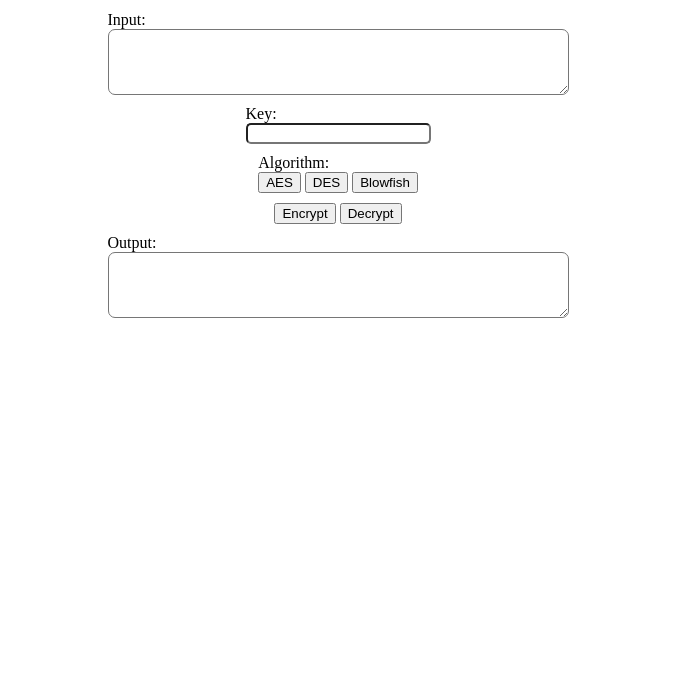
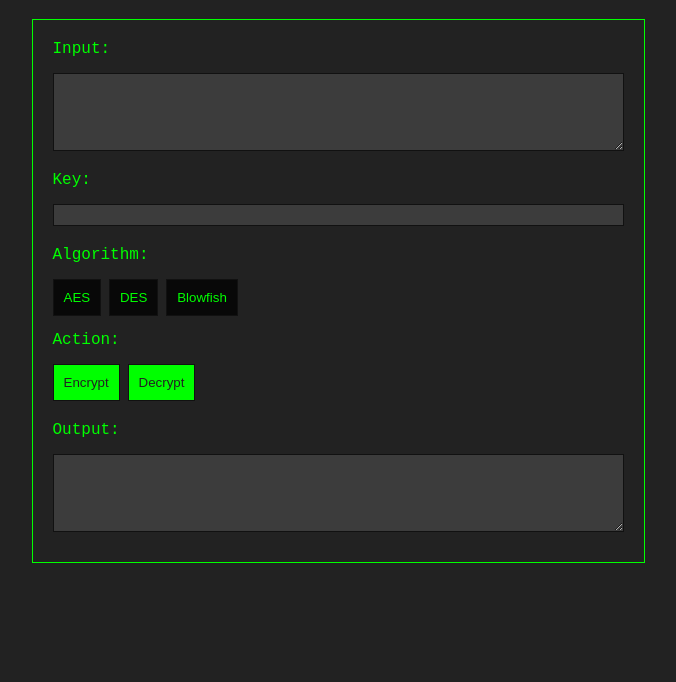
Before and after one commit to rambis8/thecipher, a plain HTML site: page index.html in a window 1280 px wide. Shown: the part 118-800 px from the top of the page, without its empty margins (302-978 px from the left). Drawn offline with nearby package versions, Linux system fonts and the light colour scheme.

Commit message:
Added styling.

```diff
--- a/index.html
+++ b/index.html
@@ -6,7 +6,8 @@
     <meta name="viewport" content="width=device-width, initial-scale=1.0">
     <title>The Cipher</title>
     <script src="script.js" defer></script>
-    <script type="text/javascript" src="https://cdnjs.cloudflare.com/ajax/libs/crypto-js/4.2.0/crypto-js.min.js"></script>
+    <script type="text/javascript"
+        src="https://cdnjs.cloudflare.com/ajax/libs/crypto-js/4.2.0/crypto-js.min.js"></script>
     <link rel="stylesheet" href="style.css">
 </head>
 
@@ -15,13 +16,14 @@
         <h1>The Cipher</h1>
     </header>
     <div id="container">
+        <div id="inputSection">
             <div id="input">
                 <label for="input">Input:</label>
-            <textarea id="inputTextArea" name="input" rows="4" cols="55" required></textarea>
+                <textarea id="inputTextArea" class="inputform" name="input" rows="4" cols="55" required></textarea>
             </div>
             <div id="key">
                 <label for="key">Key:</label>
-            <input type="text" id="keyInput" name="key" required>
+                <input type="text" class="inputform" id="keyInput" name="key" required>
             </div>
             <div id="algorithm">
                 <label for="algorithm">Algorithm:</label>
@@ -31,13 +33,17 @@
                     <button id="blowfishButton">Blowfish</button>
                 </div>
             </div>
-        <div id="buttons">
+            <div id="action">
+                <label for="action">Action:</label>
+                <div id="actionButtons">
                     <button id="encryptButton">Encrypt</button>
                     <button id="decryptButton">Decrypt</button>
                 </div>
+            </div>
+        </div>
         <div id="output">
             <label for="output">Output:</label>
-            <textarea id="outputTextArea" name="output" rows="4" cols="55"></textarea>
+            <textarea id="outputTextArea" class="outputform" name="output" rows="4" cols="55" readonly></textarea>
         </div>
     </div>
 </body>
--- a/style.css
+++ b/style.css
@@ -1,16 +1,25 @@
+body {
+    background-color: #222;
+    font-family: monospace;
+    color: #0f0;
+    display: flex;
+    flex-direction: column;
+    align-items: center;
+}
+
 header {
     text-align: center;
-    font-family: monospace;
     font-size: xx-large;
 }
 
-textarea {
-    border-radius: 7px;
-    /* box-shadow: rgba(0, 0, 0, 0.15) 2.4px 2.4px 3.2px; */
+label {
+    font-size: 1rem;
+    padding-bottom: 15px;
 }
 
-input {
-    border-radius: 5px;
+button {
+    cursor: pointer;
+    touch-action: manipulation;
 }
 
 #container {
@@ -18,6 +27,13 @@ input {
     flex-direction: column;
     align-items: center;
     justify-content: center;
+    border: 1px solid #0f0;
+    width: min-content;
+    padding-bottom: 20px;
+}
+
+#inputSection {
+    padding: 20px;
 }
 
 #input {
@@ -35,11 +51,34 @@ input {
 #algorithm {
     display: flex;
     flex-direction: column;
-    margin-bottom: 10px;
+    padding-bottom: 15px;
 }
 
-#buttons {
-    margin-bottom: 10px;
+#algoButtons>button {
+    background-color: #080808;
+    padding: 10px;
+    color: #0f0;
+    border: 1px solid #111;
+}
+
+#algoButtons>button:hover {
+    border-color: #0f0;
+}
+
+#action {
+    display: flex;
+    flex-direction: column;
+}
+
+#actionButtons>button {
+    background-color: #0f0;
+    padding: 10px;
+    color: #222;
+    border: 1px solid #111;
+}
+
+#actionButtons>button:hover {
+    background-color: #090;
 }
 
 #output {
@@ -47,10 +86,31 @@ input {
     flex-direction: column;
 }
 
-#inputTextArea, #keyInput, #outputTextArea {
+.inputform {
     display: inline-block;
+    background-color: #3c3c3c;
+    margin-bottom: 10px;
+    font-family: monospace;
+    font-size: 1rem;
+    border: 1px solid #111;
+    color: #090;
+}
+
+.inputform:focus {
+    outline: none;
+    border-color:#0f0
+}
+
+.outputform {
+    display: inline-block;
+    background-color: #3c3c3c;
+    margin-bottom: 10px;
+    font-family: monospace;
+    font-size: 1rem;
+    border: 1px solid #111;
+    color: #090;
 }
 
 .invalid {
     border: 2px solid red;
-  }
+}
```
Lines whose indentation alone changed are shown as unchanged.
